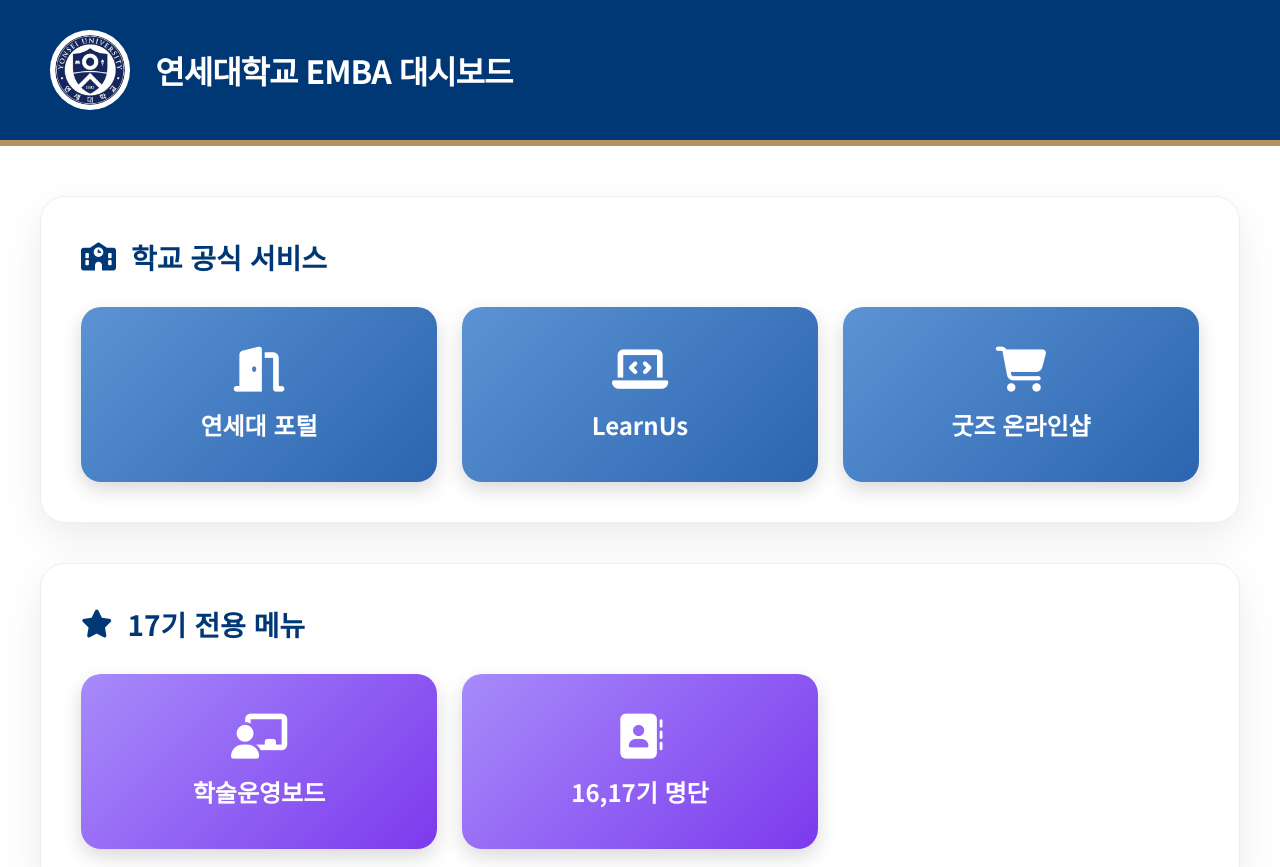
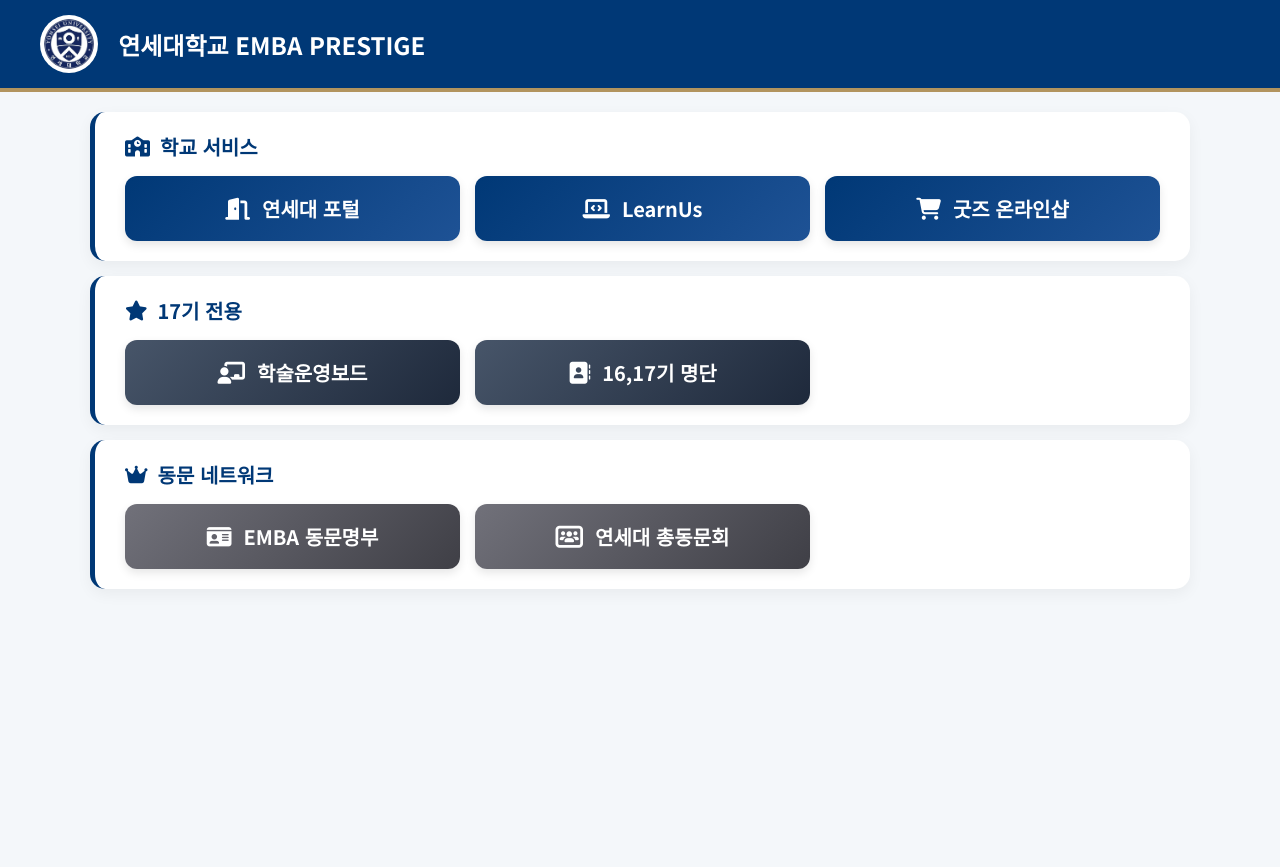
Before and after one commit to Akipapa79/YONSEI, a plain HTML site: page index.html in a window 1280 px wide. Shown: the top 867 px of the page. After the commit the page ends 800 px from the top, so only its background shows below. Drawn offline with Linux system fonts and the light colour scheme.

Commit message:
Update index.html

```diff
--- a/index.html
+++ b/index.html
@@ -6,51 +6,51 @@
     <link href="https://fonts.googleapis.com/css2?family=Noto+Sans+KR:wght@700&display=swap" rel="stylesheet">
     <link rel="stylesheet" href="https://cdnjs.cloudflare.com/ajax/libs/font-awesome/6.5.1/css/all.min.css">
     <style>
-        body { margin: 0; font-family: 'Noto Sans KR', sans-serif; background: #ffffff; color: #333; }
-        header { background: #003876; padding: 30px 50px; display: flex; align-items: center; gap: 25px; color: #fff; border-bottom: 6px solid #b2945e; }
-        header img { height: 70px; background: #fff; border-radius: 50%; padding: 5px; }
-        header span { font-size: 32px; font-weight: 700; letter-spacing: -1px; }
-        .container { max-width: 1200px; margin: 50px auto; padding: 0 30px; }
-        .card { background: #fff; border-radius: 25px; padding: 40px; box-shadow: 0 15px 40px rgba(0,0,0,0.08); margin-bottom: 40px; border: 1px solid #eee; }
-        .card h2 { font-size: 28px; color: #003876; margin: 0 0 30px 0; display: flex; align-items: center; gap: 15px; }
-        .btn-grid { display: grid; grid-template-columns: repeat(3, 1fr); gap: 25px; }
-        .link-btn { display: flex; flex-direction: column; align-items: center; justify-content: center; padding: 40px 20px; border-radius: 20px; text-decoration: none; color: #fff; transition: 0.4s; box-shadow: 0 8px 20px rgba(0,0,0,0.15); }
-        .link-btn i { font-size: 45px; margin-bottom: 15px; }
-        .link-btn span { font-size: 24px; font-weight: 700; } /* 글씨 크기 대폭 확대 */
-        .link-btn:hover { transform: translateY(-10px); filter: brightness(1.1); box-shadow: 0 15px 30px rgba(0,0,0,0.2); }
+        body { margin: 0; font-family: 'Noto Sans KR', sans-serif; background: #f4f7fa; color: #2d3436; overflow: hidden; } /* 스크롤 없이 한 화면 고정 */
+        header { background: #003876; padding: 15px 40px; display: flex; align-items: center; gap: 20px; color: #fff; border-bottom: 4px solid #b2945e; }
+        header img { height: 50px; background: #fff; border-radius: 50%; padding: 4px; }
+        header span { font-size: 24px; font-weight: 700; }
+        .container { max-width: 1100px; margin: 20px auto; padding: 0 20px; }
+        .card { background: #fff; border-radius: 15px; padding: 20px 30px; box-shadow: 0 5px 15px rgba(0,0,0,0.05); margin-bottom: 15px; border-left: 5px solid #003876; }
+        .card h2 { font-size: 20px; color: #003876; margin: 0 0 15px 0; display: flex; align-items: center; gap: 10px; }
+        .btn-grid { display: grid; grid-template-columns: repeat(3, 1fr); gap: 15px; }
+        .link-btn { display: flex; align-items: center; justify-content: center; gap: 12px; padding: 18px 10px; border-radius: 12px; text-decoration: none; color: #fff; transition: 0.3s; box-shadow: 0 4px 10px rgba(0,0,0,0.1); }
+        .link-btn i { font-size: 22px; }
+        .link-btn span { font-size: 20px; font-weight: 700; } /* 글씨는 크게 유지 */
+        .link-btn:hover { transform: translateY(-3px); filter: brightness(1.1); box-shadow: 0 8px 15px rgba(0,0,0,0.15); }
 
-        /* 럭셔리 파스텔 그라데이션 */
-        .btn-blue { background: linear-gradient(135deg, #5c93d4, #2b65af); }
-        .btn-purple { background: linear-gradient(135deg, #a78bfa, #7c3aed); }
-        .btn-gold { background: linear-gradient(135deg, #fbbf24, #d97706); }
+        /* 럭셔리 딥 컬러 그라데이션 */
+        .btn-royal { background: linear-gradient(135deg, #003876, #1e5295); } /* 로열 블루 */
+        .btn-slate { background: linear-gradient(135deg, #475569, #1e293b); } /* 슬레이트 네이비 */
+        .btn-platinum { background: linear-gradient(135deg, #71717a, #3f3f46); } /* 플래티넘 실버 */
     </style>
 </head>
 <body>
 <header>
     <img src="yonsei.jpg" alt="연세대 로고">
-    <span>연세대학교 EMBA 대시보드</span>
+    <span>연세대학교 EMBA PRESTIGE</span>
 </header>
 <div class="container">
     <div class="card">
-        <h2><i class="fa-solid fa-school"></i> 학교 공식 서비스</h2>
+        <h2><i class="fa-solid fa-school"></i> 학교 서비스</h2>
         <div class="btn-grid">
-            <a href="https://portal.yonsei.ac.kr/" target="_blank" class="link-btn btn-blue"><i class="fa-solid fa-door-open"></i><span>연세대 포털</span></a>
-            <a href="https://ys.learnus.org/" target="_blank" class="link-btn btn-blue"><i class="fa-solid fa-laptop-code"></i><span>LearnUs</span></a>
-            <a href="https://yonseicoop.com/" target="_blank" class="link-btn btn-blue"><i class="fa-solid fa-cart-shopping"></i><span>굿즈 온라인샵</span></a>
+            <a href="https://portal.yonsei.ac.kr/" target="_blank" class="link-btn btn-royal"><i class="fa-solid fa-door-open"></i><span>연세대 포털</span></a>
+            <a href="https://ys.learnus.org/" target="_blank" class="link-btn btn-royal"><i class="fa-solid fa-laptop-code"></i><span>LearnUs</span></a>
+            <a href="https://yonseicoop.com/" target="_blank" class="link-btn btn-royal"><i class="fa-solid fa-cart-shopping"></i><span>굿즈 온라인샵</span></a>
         </div>
     </div>
     <div class="card">
-        <h2><i class="fa-solid fa-star"></i> 17기 전용 메뉴</h2>
+        <h2><i class="fa-solid fa-star"></i> 17기 전용</h2>
         <div class="btn-grid">
-            <a href="https://willryugo.github.io/EMBA17/" target="_blank" class="link-btn btn-purple"><i class="fa-solid fa-chalkboard-user"></i><span>학술운영보드</span></a>
-            <a href="https://willryugo.github.io/EMBA17/members_private.html" target="_blank" class="link-btn btn-purple"><i class="fa-solid fa-address-book"></i><span>16,17기 명단</span></a>
+            <a href="https://willryugo.github.io/EMBA17/" target="_blank" class="link-btn btn-slate"><i class="fa-solid fa-chalkboard-user"></i><span>학술운영보드</span></a>
+            <a href="https://willryugo.github.io/EMBA17/members_private.html" target="_blank" class="link-btn btn-slate"><i class="fa-solid fa-address-book"></i><span>16,17기 명단</span></a>
         </div>
     </div>
     <div class="card">
         <h2><i class="fa-solid fa-crown"></i> 동문 네트워크</h2>
-        <div class="btn-grid" style="grid-template-columns: repeat(2, 1fr);">
-            <a href="https://yonsei-emba.co.kr/" target="_blank" class="link-btn btn-gold"><i class="fa-solid fa-id-card"></i><span>EMBA 동문명부</span></a>
-            <a href="https://www.yonsein.net/" target="_blank" class="link-btn btn-gold"><i class="fa-solid fa-users-rectangle"></i><span>연세대 총동문회</span></a>
+        <div class="btn-grid" style="grid-template-columns: 1fr 1fr 1fr;">
+            <a href="https://yonsei-emba.co.kr/" target="_blank" class="link-btn btn-platinum"><i class="fa-solid fa-id-card"></i><span>EMBA 동문명부</span></a>
+            <a href="https://www.yonsein.net/" target="_blank" class="link-btn btn-platinum"><i class="fa-solid fa-users-rectangle"></i><span>연세대 총동문회</span></a>
         </div>
     </div>
 </div>
```
